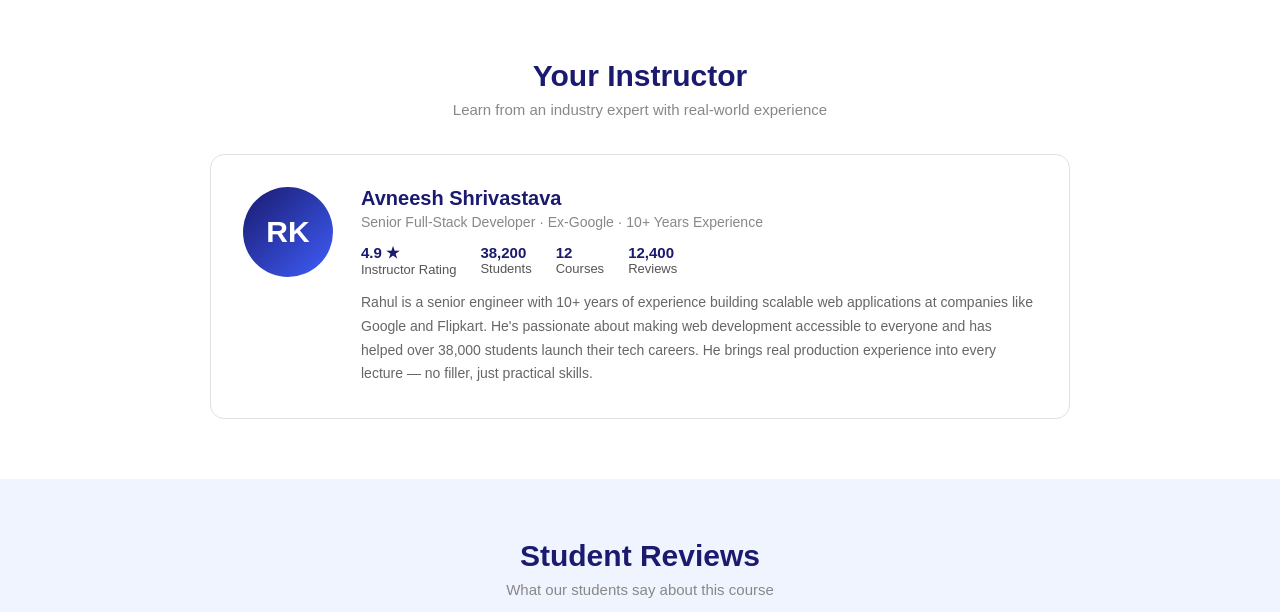
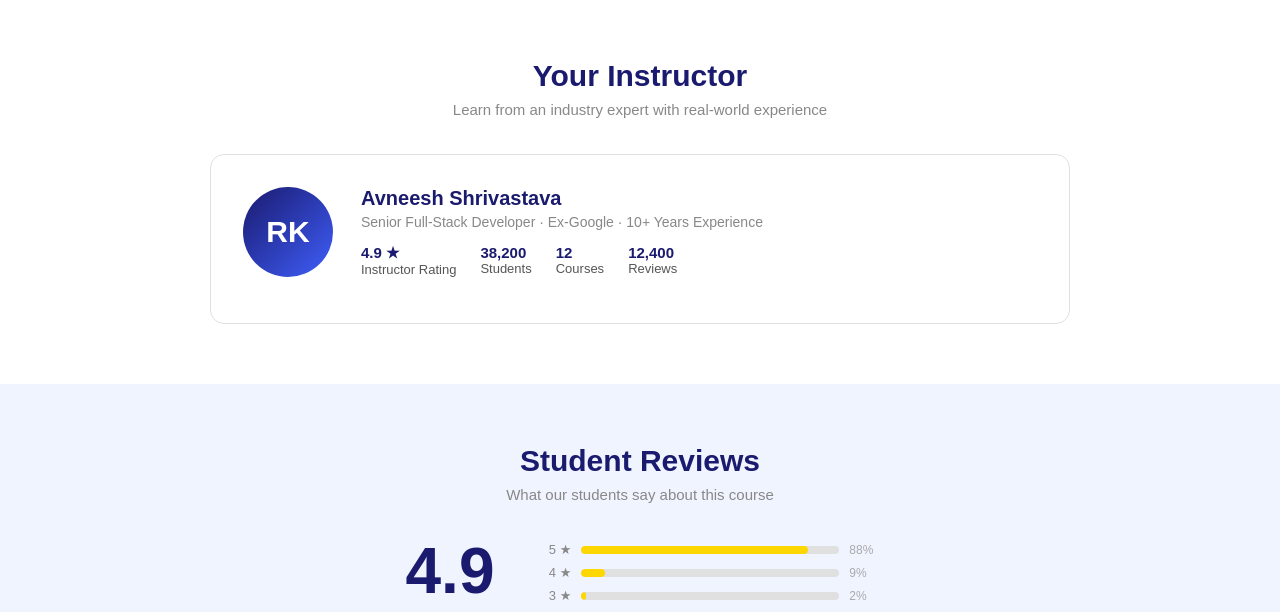
Before and after one commit to Avneesh-shrivastava/core, a Django app: template edu/templates/curriculum.html in a window 1280 px wide. Shown: the part 1045-1657 px from the top of the page. Run offline with Django 5.2, Linux system fonts and the light colour scheme; the template is opened without the code that fills it, so the values that code supplies are empty.

Commit message:
Update curriculum.html

```diff
--- a/edu/templates/curriculum.html
+++ b/edu/templates/curriculum.html
@@ -509,7 +509,7 @@
                 <div class="ins-stat"><strong>12,400</strong>Reviews</div>
             </div>
             <div class="instructor-bio">
-                Rahul is a senior engineer with 10+ years of experience building scalable web applications at companies like Google and Flipkart. He's passionate about making web development accessible to everyone and has helped over 38,000 students launch their tech careers. He brings real production experience into every lecture — no filler, just practical skills.
+                <!-- Avneesh is a Software devloper with 10+ years of experience building scalable web applications at companies like Google and Flipkart. He's passionate about making web development accessible to everyone and has helped over 38,000 students launch their tech careers. He brings real production experience into every lecture — no filler, just practical skills. -->
             </div>
         </div>
     </div>
```
